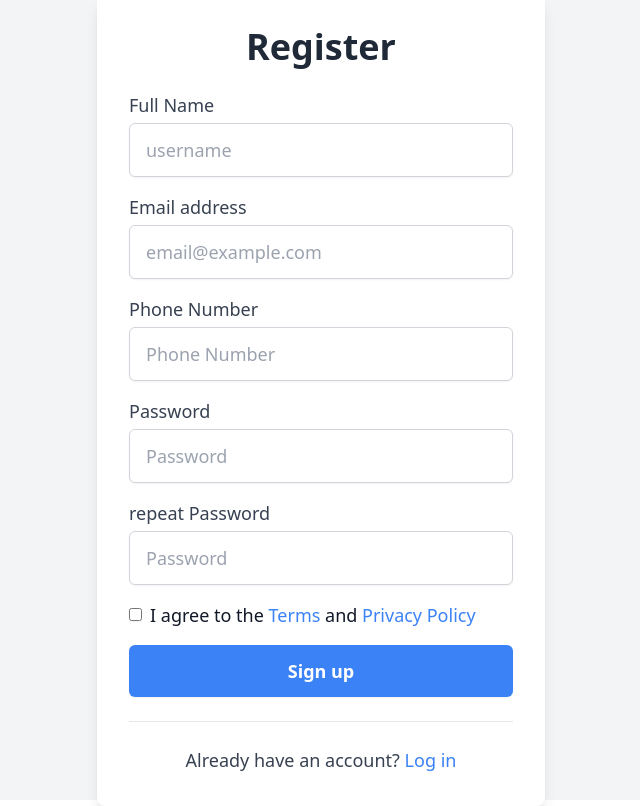
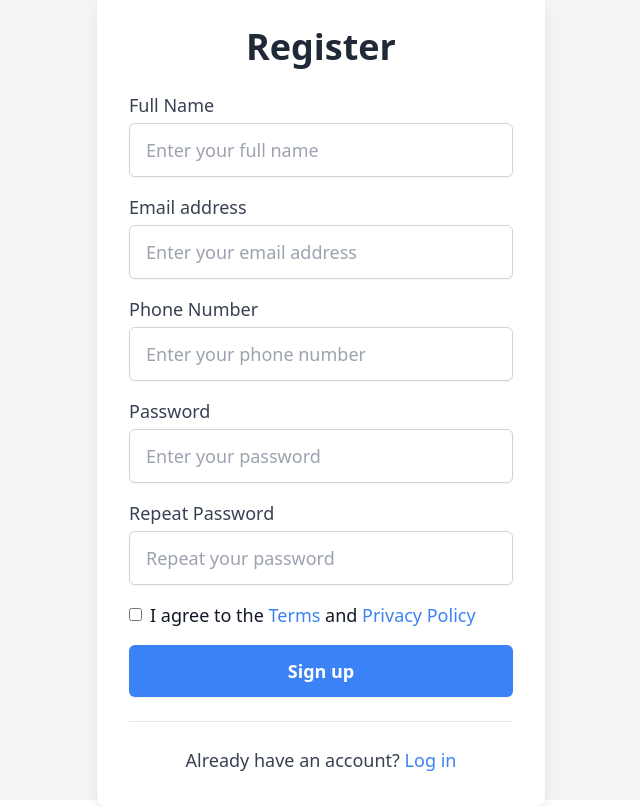
Before and after one commit to spookeyy/stayManager, a React (Vite) app in the folder frontend/: page /register in a window 1280 px wide. Shown: the whole page, without its empty margins (319-959 px from the left). Built offline with nearby package versions, Linux system fonts and the light colour scheme; the HTML template or start-up script is replaced by a standard one.

Commit message:
added the toastify messages

```diff
--- a/frontend/src/App.jsx
+++ b/frontend/src/App.jsx
@@ -1,5 +1,8 @@
 import React from "react";
 import { BrowserRouter, Routes, Route } from "react-router-dom";
+import { ToastContainer } from "react-toastify"; // Import ToastContainer
+import "react-toastify/dist/ReactToastify.css"; // Import CSS for styling
+
 import Home from "./pages/Home";
 import Reviews from "./pages/Reviews";
 import Reviews_Form from "./pages/Reviews_Form";
@@ -20,6 +23,7 @@ function App() {
   return (
     <BrowserRouter>
       <UserProvider>
+        <ToastContainer /> {/* Render ToastContainer here */}
         <Routes>
           {/* PrivateRoute for authenticated users */}
           <Route element={<PrivateRoute />}>
--- a/frontend/src/pages/Home.jsx
+++ b/frontend/src/pages/Home.jsx
@@ -85,7 +85,7 @@ function Home() {
       {/* Main content */}
       <div className="container mx-auto px-4 py-8" style={{ paddingTop: "100px" }}>
         {/* Image Slider */}
-        <Carousel showThumbs={false} autoPlay infiniteLoop interval={3000}>
+        <Carousel showThumbs={false} autoPlay infiniteLoop interval={2500}>
           {images.map((image, index) => (
             <div key={index}>
               <div
--- a/frontend/src/pages/Login.jsx
+++ b/frontend/src/pages/Login.jsx
@@ -1,26 +1,31 @@
 import React, { useContext, useState } from 'react';
+import { Link } from 'react-router-dom';
+import { toast } from 'react-toastify';
 import Header from './Header';
-import { Link } from 'react-router-dom';
-import {UserContext} from '../context/AuthContext';
-
+import { UserContext } from '../context/AuthContext';
 
 function Login() {
+    const { login_user, logout_user } = useContext(UserContext);
+    const [email, setEmail] = useState('');
+    const [password, setPassword] = useState('');
 
-    const {login_user} = useContext(UserContext)
+    function handleSubmit(e) {
+        e.preventDefault();
+        login_user(email, password)
+            .then(() => {
+                toast.success('Logged in successfully!');
+                setEmail('');
+                setPassword('');
+            })
+            .catch((error) => {
+                console.error('Login error:', error);
+                toast.error('Failed to log in. Please check your credentials.');
+            });
+    }
 
-    const [email, setEmail] = useState()
-    const [password, setPassword] = useState()
-
-
-
-    function handleSubmit(e){
-        e.preventDefault()
-
-        login_user(email, password)
-
-
-        setEmail("")
-        setPassword("")
+    function handleLogout() {
+        logout_user();
+        toast.success('Logged out successfully!');
     }
 
     return (
@@ -45,7 +50,7 @@ function Login() {
                             </label>
                             <input
                                 type="email"
-                value={email || ""}
+                                value={email || ''}
                                 onChange={(e) => setEmail(e.target.value)}
                                 className="form-input mt-1 block w-full px-3 py-2 border border-gray-300 rounded-md shadow-sm focus:outline-none focus:ring-blue-500 focus:border-blue-500"
                                 placeholder="email@example.com"
@@ -61,11 +66,10 @@ function Login() {
                             <input
                                 type="password"
                                 id="password"
-                value={password || ""}
+                                value={password || ''}
                                 onChange={(e) => setPassword(e.target.value)}
                                 className="form-input mt-1 block w-full px-3 py-2 border border-gray-300 rounded-md shadow-sm focus:outline-none focus:ring-blue-500 focus:border-blue-500"
                                 placeholder="Password"
-                // autoComplete="current-password"
                             />
                         </div>
                         <div className="flex items-center justify-between">
@@ -101,13 +105,21 @@ function Login() {
                     <div className="mt-4 text-center">
                         <span className="text-sm text-gray-600">
                             Don't have an account?
-            </span>{" "}
+                        </span>{' '}
                         <Link
                             to="/register"
                             className="font-medium text-blue-600 hover:text-blue-500"
                         >
                             Sign up
                         </Link>
+                    </div>
+                    <div className="mt-4 text-center">
+                        <button
+                            onClick={handleLogout}
+                            className="text-sm text-blue-600 hover:text-blue-500 focus:outline-none"
+                        >
+                            Logout
+                        </button>
                     </div>
                 </div>
             </div>
--- a/frontend/src/pages/Register.jsx
+++ b/frontend/src/pages/Register.jsx
@@ -1,37 +1,71 @@
 import React, { useContext, useState } from 'react';
-import { Link } from 'react-router-dom';
-import { useNavigate } from 'react-router-dom';
+import { Link, useNavigate } from 'react-router-dom';
 import { UserContext } from '../context/AuthContext';
+import { toast } from 'react-toastify';
 
 function Register() {
+  const navigate = useNavigate();
+  const { register_user } = useContext(UserContext);
 
-  const nav = useNavigate();
-  const {register_user} = useContext(UserContext)
+  const [email, setEmail] = useState("");
+  const [password, setPassword] = useState("");
+  const [repeatPassword, setRepeatPassword] = useState("");
+  const [username, setUsername] = useState("");
+  const [phone_number, setPhone_number] = useState("");
+  const [is_admin, setIs_admin] = useState(false);
+  const [emailError, setEmailError] = useState(false);
+  const [passwordError, setPasswordError] = useState(false);
 
-  const [email, setEmail] = useState()
-  const [password, setPassword] = useState()
-  const [repeatPassword, setRepeatPassword] = useState()
-  const [username, setUserName] = useState()
-  const [phone_number, setPhone_number] = useState()
-  const [is_admin, setIs_admin] = useState(false)
+  function handleSubmit(e) {
+    e.preventDefault();
 
+    // Password length check
+    if (password.length < 4) {
+      toast.error("Password must be at least 4 characters long");
+      return;
+    }
 
-  // console.log(email, password, repeatPassword, username, phone_number, is_admin);
-  function handleSubmit(e){
-    // console.log(email, password, repeatPassword, username, phone_number, is_admin);
-    e.preventDefault()
+    // Matching passwords check
+    if (password !== repeatPassword) {
+      toast.error("Passwords do not match");
+      return;
+    }
 
-    if(password !== repeatPassword){
-      toast.error("Passwords do not match")
-      return
+    // Password complexity check
+    if (!isPasswordValid(password)) {
+      toast.error("Password should contain at least one digit and should not be a simple sequence.");
+      setPasswordError(true);
+      return;
     }
-    register_user(username, email, password, phone_number, is_admin);
-    setEmail("")
-    setPassword("")
-    setRepeatPassword("")
-    setUserName("")
-    setPhone_number("")
-    setIs_admin(false)
+
+    register_user(username, email, password, phone_number, is_admin)
+      .then(() => {
+        // Clear the form fields
+        setEmail("");
+        setPassword("");
+        setRepeatPassword("");
+        setUsername("");
+        setPhone_number("");
+        setIs_admin(false);
+
+        // Redirect or navigate to another page after successful registration
+        navigate('/login');
+      })
+      .catch(error => {
+        if (error.response && error.response.data && error.response.data.error === 'Email already exists') {
+          toast.error("Email already exists. Please use a different email.");
+          setEmailError(true);
+        } else {
+          toast.error(`Registration failed: ${error.message}`);
+        }
+      });
+  }
+
+  function isPasswordValid(password) {
+    const containsDigit = /\d/.test(password);
+    const isSequential = /(123|234|345|456|567|678|789|890)/.test(password);
+
+    return containsDigit && !isSequential;
   }
 
   return (
@@ -40,83 +74,79 @@ function Register() {
         <h1 className="text-4xl font-semibold mb-6 text-center text-gray-800">Register</h1>
         <form className="space-y-4" onSubmit={handleSubmit}>
           <div>
-            <label
-              htmlFor="name"
-              className="block text-lg font-medium text-gray-700"
-            >
+            <label htmlFor="username" className="block text-lg font-medium text-gray-700">
               Full Name
             </label>
             <input
               type="text"
-              id="name"
-              value={username || ""}
-              onChange={(e) => setUserName(e.target.value)}
+              id="username"
+              value={username}
+              onChange={(e) => setUsername(e.target.value)}
               className="mt-1 block w-full px-4 py-3 border border-gray-300 rounded-md shadow-sm focus:outline-none focus:ring-2 focus:ring-blue-500 focus:border-blue-500 text-lg"
-              placeholder="username"
+              placeholder="Enter your full name"
+              required
             />
           </div>
           <div>
-            <label
-              htmlFor="email"
-              className="block text-lg font-medium text-gray-700"
-            >
+            <label htmlFor="email" className="block text-lg font-medium text-gray-700">
               Email address
             </label>
             <input
+              type="email"
               id="email"
-              type="email"
-              value={email || ""}
-              onChange={(e) => setEmail(e.target.value)}
-              className="mt-1 block w-full px-4 py-3 border border-gray-300 rounded-md shadow-sm focus:outline-none focus:ring-2 focus:ring-blue-500 focus:border-blue-500 text-lg"
-              placeholder="email@example.com"
+              value={email}
+              onChange={(e) => {
+                setEmail(e.target.value);
+                setEmailError(false); // Reset email error on change
+              }}
+              className={`mt-1 block w-full px-4 py-3 border ${emailError ? 'border-red-500' : 'border-gray-300'} rounded-md shadow-sm focus:outline-none focus:ring-2 focus:ring-blue-500 focus:border-blue-500 text-lg`}
+              placeholder="Enter your email address"
+              required
             />
           </div>
           <div>
-            <label
-              htmlFor="phone_number"
-              className="block text-lg font-medium text-gray-700"
-            >
+            <label htmlFor="phone_number" className="block text-lg font-medium text-gray-700">
               Phone Number
             </label>
             <input
               type="text"
               id="phone_number"
-              value={phone_number || ""}
+              value={phone_number}
               onChange={(e) => setPhone_number(e.target.value)}
               className="mt-1 block w-full px-4 py-3 border border-gray-300 rounded-md shadow-sm focus:outline-none focus:ring-2 focus:ring-blue-500 focus:border-blue-500 text-lg"
-              placeholder="Phone Number"
+              placeholder="Enter your phone number"
+              required
             />
           </div>
           <div>
-            <label
-              htmlFor="password"
-              className="block text-lg font-medium text-gray-700"
-            >
+            <label htmlFor="password" className="block text-lg font-medium text-gray-700">
               Password
             </label>
             <input
               type="password"
               id="password"
-              value={password || ""}
-              onChange={(e) => setPassword(e.target.value)}
-              className="mt-1 block w-full px-4 py-3 border border-gray-300 rounded-md shadow-sm focus:outline-none focus:ring-2 focus:ring-blue-500 focus:border-blue-500 text-lg"
-              placeholder="Password"
+              value={password}
+              onChange={(e) => {
+                setPassword(e.target.value);
+                setPasswordError(false);
+              }}
+              className={`mt-1 block w-full px-4 py-3 border ${passwordError ? 'border-red-500' : 'border-gray-300'} rounded-md shadow-sm focus:outline-none focus:ring-2 focus:ring-blue-500 focus:border-blue-500 text-lg`}
+              placeholder="Enter your password"
+              required
             />
-            </div>
+          </div>
           <div>
-            <label
-              htmlFor="password"
-              className="block text-lg font-medium text-gray-700"
-            >
-              repeat Password
+            <label htmlFor="repeatPassword" className="block text-lg font-medium text-gray-700">
+              Repeat Password
             </label>
             <input
               type="password"
-              id="password"
-              value={repeatPassword || ""}
+              id="repeatPassword"
+              value={repeatPassword}
               onChange={(e) => setRepeatPassword(e.target.value)}
-              className="mt-1 block w-full px-4 py-3 border border-gray-300 rounded-md shadow-sm focus:outline-none focus:ring-2 focus:ring-blue-500 focus:border-blue-500 text-lg"
-              placeholder="Password"
+              className={`mt-1 block w-full px-4 py-3 border ${passwordError ? 'border-red-500' : 'border-gray-300'} rounded-md shadow-sm focus:outline-none focus:ring-2 focus:ring-blue-500 focus:border-blue-500 text-lg`}
+              placeholder="Repeat your password"
+              required
             />
           </div>
           <div className="flex items-center">
@@ -124,6 +154,7 @@ function Register() {
               type="checkbox"
               id="terms"
               className="rounded border-gray-300 text-blue-500 shadow-sm focus:border-blue-500 focus:ring focus:ring-blue-200 focus:ring-opacity-50"
+              required
             />
             <label htmlFor="terms" className="ml-2 block text-lg text-gray-900">
               I agree to the{" "}
```
Also changed, not shown: frontend/src/pages/Profile.jsx (+18 -49 lines), frontend/src/pages/Reviews_Form.jsx (+7 -4 lines), frontend/src/pages/UpdateProfileForm.jsx (+70 -24 lines), 1 other file (tests, documents, lock files or other folders). Lines whose indentation alone changed are shown as unchanged.
